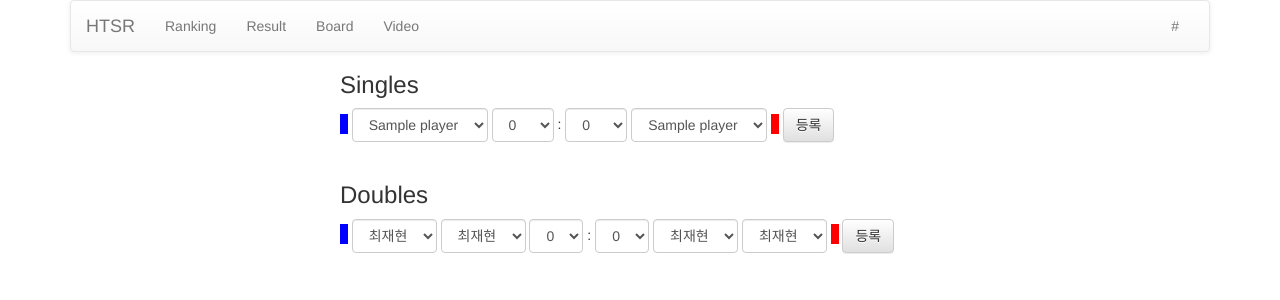
After one commit to jhlov/htsr, a Django app: page /regist/ in a window 1280 px wide. The commit adds this page. Shown: the top 300 px of the page. Run offline with Django 3.2, Linux system fonts and the light colour scheme; tables that the repository leaves empty hold one stand-in row (values such as "Sample post"); some libraries are stand-ins or nearby versions.

Commit message:
결과 기록

```diff
--- a/ranking/admin.py
+++ b/ranking/admin.py
@@ -2,6 +2,8 @@
 from __future__ import unicode_literals
 
 from django.contrib import admin
-from .models import Player
+from .models import Player, DoublesPlayer, Result
 
 admin.site.register(Player)
+admin.site.register(DoublesPlayer)
+admin.site.register(Result)
--- a/ranking/models.py
+++ b/ranking/models.py
@@ -5,7 +5,7 @@ from django.db import models
 
 # 플레이어
 class Player(models.Model):
-    name = models.CharField('이름', max_length=30, db_index=True)
+    name = models.CharField('이름', max_length=30, db_index=True, unique=True)
     win = models.IntegerField('승', default=0)
     lose = models.IntegerField('패', default=0)
     rating = models.IntegerField('레이팅', default=0, db_index=True)
@@ -16,8 +16,8 @@ class Player(models.Model):
 
 # 복식 랭킹을 위한 모델
 class DoublesPlayer(models.Model):
-    player_1 = models.ForeignKey('Player', related_name='player_1')
-    player_2 = models.ForeignKey('Player', related_name='player_2')
+    player_1 = models.IntegerField('Player 1')
+    player_2 = models.IntegerField('Player 2')
     win = models.IntegerField('승', default=0)
     lose = models.IntegerField('패', default=0)
     rating = models.IntegerField('레이팅', default=0, db_index=True)
@@ -29,7 +29,7 @@ class DoublesPlayer(models.Model):
 # 경기 결과
 class Result(models.Model):
     regist_date = models.DateTimeField('등록 시간', auto_now=True)
-    play_date = models.DateTimeField('경기 시간', db_index=True)
+    play_date = models.DateTimeField('경기 시간', auto_now=True, db_index=True)
     blue_player = models.IntegerField('블루 플레이어 id', db_index=True)
     red_player = models.IntegerField('레드 플레이어 id', db_index=True)
     blue_score = models.IntegerField('블루 점수')
--- a/ranking/urls.py
+++ b/ranking/urls.py
@@ -7,5 +7,8 @@ import views
 
 
 urlpatterns = [
-    url(r'^$', views.ranking, name='ranking'),
+    url(r'^$', views.ranking, name='index'),
+    url(r'^ranking', views.ranking, name='ranking'),
+    url(r'^regist/$', views.regist, name='regist'),
+    url(r'^regist/single', views.regist_single, name='regist_single'),
 ]
--- a/ranking/views.py
+++ b/ranking/views.py
@@ -6,19 +6,22 @@ from django.core.urlresolvers import reverse
 from django.shortcuts import render
 from django.contrib.auth import authenticate, login, logout
 from django.contrib.auth.decorators import user_passes_test
+from django.db.models import Q
 import os
+from math import pow
 
-from .models import Player, DoublesPlayer
+
+from .models import Player, DoublesPlayer, Result
 
 
 # 랭킹 페이지
 def ranking(request):
 
     # 싱글 랭킹
-    singles = Player.objects.filter(rating__gt=0).order_by('rating')
+    singles = Player.objects.filter(Q(win__gt=0) | Q(lose__gt=0)).order_by('-rating')
 
     # 더블 랭킹
-    doubles = DoublesPlayer.objects.filter(rating__gt=0).order_by('rating')
+    doubles = DoublesPlayer.objects.all().order_by('rating')
 
     data = {
         'singles': singles,
@@ -26,3 +29,89 @@ def ranking(request):
     }
 
     return render(request, 'ranking.html', data)
+
+
+# 점수 등록 페이지
+def regist(request):
+
+    players = Player.objects.all()
+    return render(request, 'regist.html', {'players': players, 'range': range(11)})
+
+
+
+# 싱글 기록 등록
+def regist_single(request):
+
+    if request.method == 'POST':
+        post = request.POST.copy()
+
+        # 에러체크
+        # 선수 이름이 달라야 함
+        if post['blue_player'] == post['red_player']:
+            return HttpResponse("error : 선수가 동일합니다.")
+
+        # 한쪽이 10점이 되어야 함
+        blue_score = int(post['blue_score'])
+        red_score = int(post['red_score'])
+        if blue_score < 10 and red_score < 10:
+            return HttpResponse("error : 점수가 잘 못 되었습니다.")
+
+        if blue_score == 10 and red_score == 10:
+            return HttpResponse("error : 점수가 잘 못 되었습니다. (1)")
+
+        blue_player = Player.objects.get(id=int(post['blue_player']))
+        red_player = Player.objects.get(id=int(post['red_player']))
+
+        blue_new_rating = get_new_rating(blue_player, red_player, blue_score > red_score)
+        print blue_new_rating
+        red_new_rating = get_new_rating(red_player, blue_player, red_score > blue_score)
+        print red_new_rating
+
+        # 경기 기록
+        r = Result.objects.create(
+            blue_player=blue_player.id,
+            red_player=red_player.id,
+            blue_score=blue_score,
+            red_score=red_score,
+            is_single=True,
+            blue_rating_delta=(blue_new_rating - blue_player.rating),
+            red_rating_delta=(red_new_rating - red_player.rating))
+
+        r.save()
+
+        # 레이팅 갱신
+        blue_player.rating = blue_new_rating
+        if blue_score > red_score:
+            blue_player.win = blue_player.win + 1
+        else:
+            blue_player.lose = blue_player.lose + 1
+        blue_player.save()
+
+        red_player.rating = red_new_rating
+        if blue_score < red_score:
+            red_player.win = red_player.win + 1
+        else:
+            red_player.lose = red_player.lose + 1
+        red_player.save()
+
+        return HttpResponse("success")
+
+    return HttpResponse("error")
+
+
+# 새로운 레이팅 계산
+# player_a_score : a가 이겼을 때 1, 졌으면 0
+def get_new_rating(player_a, player_b, player_a_score):
+
+    # 예상 승수
+    expect_score = get_expect_score(player_a, player_b)
+
+    # 레이팅
+    new_rating = player_a.rating + 16 * (player_a_score - expect_score)
+
+    return new_rating
+
+
+# 예상 승수
+def get_expect_score(player_a, player_b):
+    return 1 / (1 + pow(10, (player_b.rating - player_a.rating) / 400))
--- a/templates/header.html
+++ b/templates/header.html
@@ -11,20 +11,20 @@
                     <span class="icon-bar"></span>
                     <span class="icon-bar"></span>
                 </button>
-                <a class="navbar-brand" href="#">HTSR</a>
+                <a class="navbar-brand" href="{% url 'index' %}">HTSR</a>
             </div>
 
-            <!-- Collect the nav links, forms, and other content for toggling -->
+            <!-- Collect the nav links, forms, and "{% url 'ranking' %}"other content for toggling -->
             <div class="collapse navbar-collapse" id="bs-example-navbar-collapse-1">
                 <ul class="nav navbar-nav">
-                    <li><a href="#">Ranking</a></li>
+                    <li><a href="{% url 'ranking' %}">Ranking</a></li>
                     <li><a href="#">Result</a></li>
                     <li><a href="#">Board</a></li>
                     <li><a href="#">Video</a></li>
                 </ul>
 
                 <ul class="nav navbar-nav navbar-right">
-                    <li><a href="#">#</a></li>
+                    <li><a href="{% url 'regist' %}">#</a></li>
                 </ul>
             </div>
             <!-- /.navbar-collapse -->
--- /dev/null
+++ b/templates/regist.html
@@ -0,0 +1,79 @@
+{% extends 'header.html' %}
+
+{% block content %}
+    <div style="max-width: 600px; margin: 0 auto;">
+
+        <h3>Singles</h3>
+        <form class="form-inline" action="{% url 'regist_single' %}" method="post">
+            {% csrf_token %}
+
+            <div class="form-group">
+                <label style="background:blue">&nbsp;&nbsp;</label>
+                <select class="form-control" id="blue_player" name="blue_player">
+                    {% for player in players %}
+                    <option value="{{ player.id }}">{{ player.name }}</option>
+                    {% endfor %}
+                </select>
+                <select class="form-control" id="blue_score" name="blue_score">
+                    {% for i in range %}
+                    <option value="{{ i }}">{{ i }}</option>
+                    {% endfor %}
+                </select>
+                :
+                <select class="form-control" id="red_score" name="red_score">
+                    {% for i in range %}
+                    <option value="{{ i }}">{{ i }}</option>
+                    {% endfor %}
+                </select>
+                <select class="form-control" id="red_player" name="red_player">
+                    {% for player in players %}
+                    <option value="{{ player.id }}">{{ player.name }}</option>
+                    {% endfor %}
+                </select>
+                <label style="background:red">&nbsp;&nbsp;</label>
+                <button type="submit" class="btn btn-default">등록</button>
+            </div>
+
+
+
+        </form>
+
+        <br>
+        <h3>Doubles</h3>
+        <form class="form-inline">
+            <div class="form-group">
+                <label style="background:blue">&nbsp;&nbsp;</label>
+                <select class="form-control">
+                    <option>최재현</option>
+                    <option>조건희</option>
+                </select>
+                <select class="form-control">
+                    <option>최재현</option>
+                    <option>조건희</option>
+                </select>
+                <select class="form-control">
+                    <option>0</option>
+                    <option>1</option>
+                    <option>2</option>
+                </select>
+                :
+                <select class="form-control">
+                    <option>0</option>
+                    <option>1</option>
+                    <option>2</option>
+                </select>
+                <select class="form-control">
+                    <option>최재현</option>
+                    <option>조건희</option>
+                </select>
+                <select class="form-control">
+                    <option>최재현</option>
+                    <option>조건희</option>
+                </select>
+                <label style="background:red">&nbsp;&nbsp;</label>
+                <button type="submit" class="btn btn-default">등록</button>
+            </div>
+        </form>
+
+    </div>
+{% endblock %}
```
